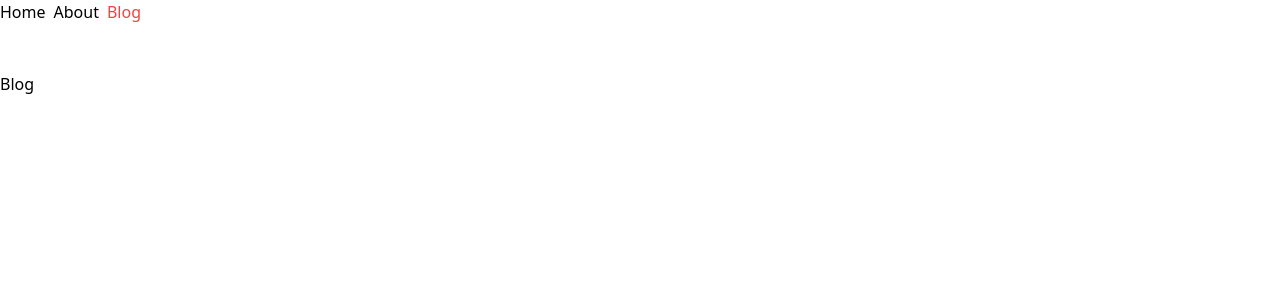
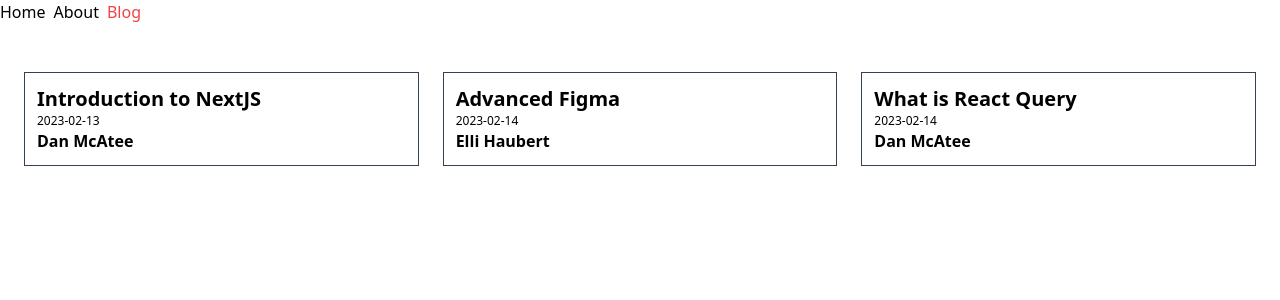
Before and after one commit to devhausleipzig/next-intro, a Next.js app: page /blog in a window 1280 px wide. Shown: the top 300 px of the page. Built offline with nearby package versions, Linux system fonts and the light colour scheme.

Commit message:
add blog page

```diff
--- /dev/null
+++ b/_posts/advanced-figma.md
@@ -0,0 +1,14 @@
+---
+title: "Advanced Figma"
+author: "Elli Haubert"
+date: "2023-02-14"
+tag: ["design", "figma"]
+---
+
+# Advanced Figma
+
+I'm baby pitchfork 90's bushwick kickstarter hexagon etsy vexillologist XOXO. Mustache sriracha wolf cardigan tousled literally +1 vape fanny pack copper mug XOXO. Freegan adaptogen hashtag humblebrag kale chips literally pug coloring book. Crucifix flannel whatever keytar seitan man bun.
+
+Four loko quinoa iPhone irony, hoodie skateboard subway tile man braid ethical intelligentsia 3 wolf moon waistcoat adaptogen lumbersexual selfies. Synth copper mug cred street art taiyaki thundercats woke. Blog twee Brooklyn, prism disrupt tilde DSA. Live-edge vape man bun kickstarter, gluten-free pabst synth hexagon pok pok cliche subway tile sustainable. Kinfolk squid viral irony, raclette cred bushwick skateboard church-key sustainable shaman bespoke offal. Humblebrag twee cliche pok pok heirloom, pinterest venmo try-hard kale chips you probably haven't heard of them gatekeep snackwave selvage raclette. Typewriter cardigan fashion axe dreamcatcher lo-fi church-key succulents craft beer blog etsy subway tile.
+
+Wolf letterpress narwhal, whatever DSA mixtape kitsch pork belly leggings hot chicken kickstarter quinoa. Hella quinoa twee you probably haven't heard of them. Tumblr trust fund kogi intelligentsia. Butcher roof party paleo listicle, unicorn taiyaki man braid umami. Cred unicorn vinyl cliche kitsch tumeric occupy palo santo cardigan williamsburg offal ennui pork belly sustainable portland. Fashion axe sus paleo, seitan forage locavore JOMO gatekeep.
--- a/_posts/react-query.md
+++ b/_posts/react-query.md
@@ -1,7 +1,7 @@
 ---
 title: "What is React Query"
 author: "Dan McAtee"
-date: "2023-02-13"
+date: "2023-02-14"
 tag: ["data", "fetching", "typescript"]
 ---
 
--- a/package.json
+++ b/package.json
@@ -17,6 +17,7 @@
     "clsx": "^1.2.1",
     "eslint": "8.34.0",
     "eslint-config-next": "13.1.6",
+    "gray-matter": "^4.0.3",
     "next": "13.1.6",
     "react": "18.2.0",
     "react-dom": "18.2.0",
--- a/src/pages/blog/index.tsx
+++ b/src/pages/blog/index.tsx
@@ -1,7 +1,66 @@
-export default function Blog() {
+import { GetStaticProps } from "next";
+import fs from "fs";
+import matter from "gray-matter";
+import Link from "next/link";
+
+type Post = {
+  slug: string;
+  frontMatter: {
+    title: string;
+    author: string;
+    date: string;
+    tag: string[];
+  };
+};
+
+interface Props {
+  posts: Post[];
+}
+
+export default function Blog({ posts }: Props) {
   return (
-    <div>
-      <span>Blog</span>
+    <div className="grid grid-cols-3 gap-6 mx-6">
+      {posts
+        .sort((a, b) => {
+          if (a.frontMatter.date < b.frontMatter.date) {
+            return -1;
+          }
+          if (a.frontMatter.date > b.frontMatter.date) {
+            return 1;
+          }
+          return 0;
+        })
+        .map(({ slug, frontMatter }) => (
+          <Link
+            className="border border-slate-700 p-3"
+            href={`/blog/${slug}`}
+            key={slug}
+          >
+            <h2 className="text-xl font-bold">{frontMatter.title}</h2>
+            <p className="text-xs">{frontMatter.date}</p>
+            <p className="font-semibold">{frontMatter.author}</p>
+          </Link>
+        ))}
     </div>
   );
 }
+
+export const getStaticProps: GetStaticProps = async () => {
+  const files = fs.readdirSync("_posts");
+  const posts = files.map((fileName) => {
+    const slug = fileName.replace(".md", "");
+    const file = fs.readFileSync(`_posts/${fileName}`, "utf-8");
+    const { data: frontMatter } = matter(file);
+    return {
+      slug,
+      frontMatter,
+    };
+  });
+  console.log(posts);
+
+  return {
+    props: {
+      posts,
+    },
+  };
+};
```
Also changed, not shown: 1 other file (tests, documents, lock files or other folders).
